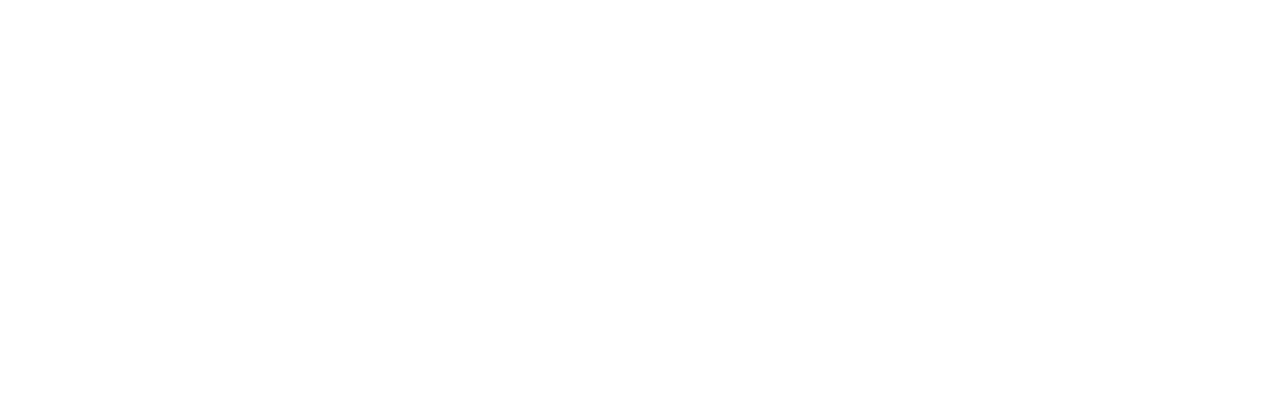
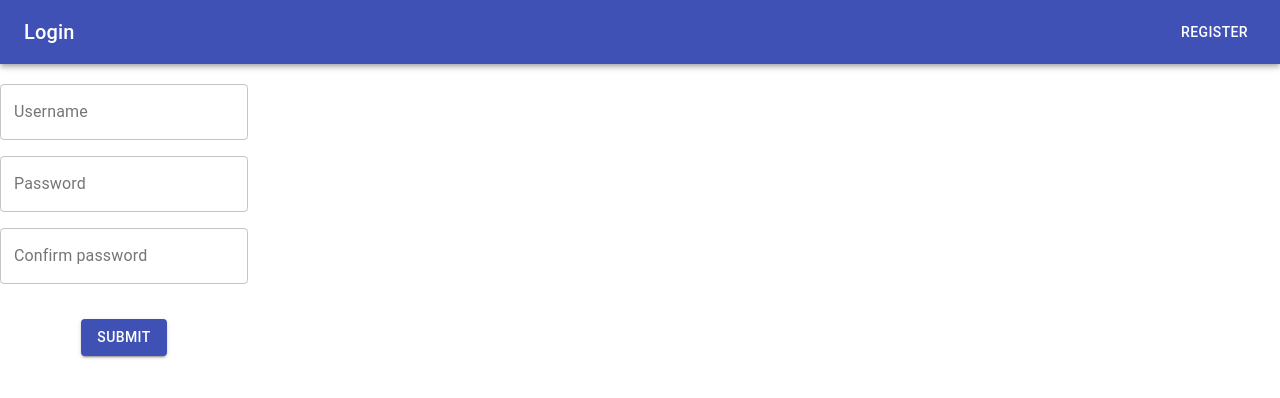
Before and after one commit to michaldomino/the-simpsons-recognizer-react-client, a React (Create React App) app: page /login in a window 1280 px wide. Shown: the top 398 px of the page. Built offline with nearby package versions, Linux system fonts and the light colour scheme.

Commit message:
Add protected routing

```diff
--- a/src/App.tsx
+++ b/src/App.tsx
@@ -1,9 +1,8 @@
 import React from 'react';
-import {BrowserRouter, Route, Switch} from 'react-router-dom';
+import {BrowserRouter, Switch} from 'react-router-dom';
 import './App.css';
-import {Login} from './pages/login/Login';
-import {Register} from "./pages/register/Register";
 import {AuthenticationProvider} from "./context/authentication/producer";
+import routes from "./config/routes";
 
 
 function App() {
@@ -13,8 +12,7 @@
         <AuthenticationProvider>
             <BrowserRouter>
                 <Switch>
-                    <Route exact path='/' component={Login} />
-                    <Route exact path='/register' component={Register}/>
+                    {routes}
                 </Switch>
             </BrowserRouter>
         </AuthenticationProvider>
--- /dev/null
+++ b/src/components/ProtectedRoute.tsx
@@ -0,0 +1,16 @@
+import React from "react";
+import {Redirect, Route, RouteProps} from 'react-router';
+import {useAuthenticationState} from "../context/authentication/producer";
+
+
+const ProtectedRoute: React.FC<RouteProps> = (props) => {
+    const authenticationState = useAuthenticationState()
+
+    if (!authenticationState.isLoggedIn) {
+        const renderComponent = () => <Redirect to={{pathname: '/login'}}/>;
+        return <Route {...props} component={renderComponent} render={undefined}/>;
+    }
+    return <Route {...props} />;
+}
+
+export default ProtectedRoute
--- /dev/null
+++ b/src/config/routes.tsx
@@ -0,0 +1,12 @@
+import {Login} from "../pages/login/Login";
+import {Register} from "../pages/register/Register";
+import {Route} from "react-router-dom";
+import React from "react";
+import ProtectedRoute from "../components/ProtectedRoute";
+
+const routes = [
+    <Route exact path={'/login'} component={Login}/>,
+    <ProtectedRoute exact path={'/register'} component={Register}/>
+]
+
+export default routes
```
